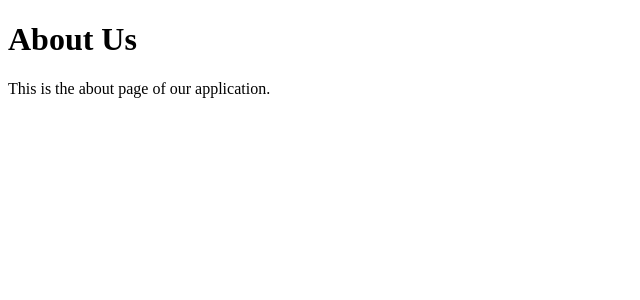
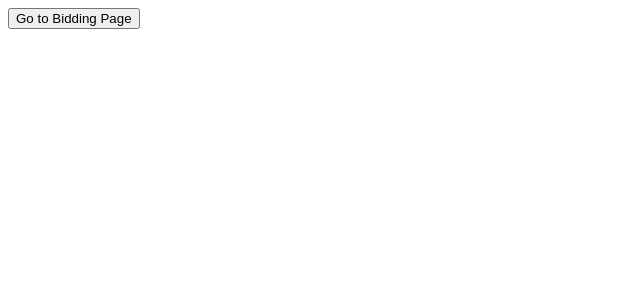
Before and after one commit to fckiko/bids-n-buys, an Angular app: page / in a window 1280 px wide. Shown: the top 300 px of the page, without its empty margins (0-640 px from the left). Built offline with nearby package versions, Linux system fonts and the light colour scheme.

Commit message:
adding router

```diff
--- a/src/app/app.component.html
+++ b/src/app/app.component.html
@@ -1,2 +1,3 @@
-<h1>About Us</h1>
-<p>This is the about page of our application.</p>
+<router-outlet></router-outlet>
+
+<button routerLink="/bidding-page">Go to Bidding Page</button>
--- a/src/app/app.module.ts
+++ b/src/app/app.module.ts
@@ -2,13 +2,15 @@ import { NgModule } from '@angular/core';
 import { BrowserModule } from '@angular/platform-browser';
 
 import { AppComponent } from './app.component';
+import { AppRoutingModule } from './app-routing.module';
 
 @NgModule({
   declarations: [
     AppComponent
   ],
   imports: [
-    BrowserModule
+    BrowserModule,
+    AppRoutingModule
   ],
   providers: [],
   bootstrap: [AppComponent]
```
Also changed, not shown: src/app/app-routing.module.ts (added, +28 -0 lines).
